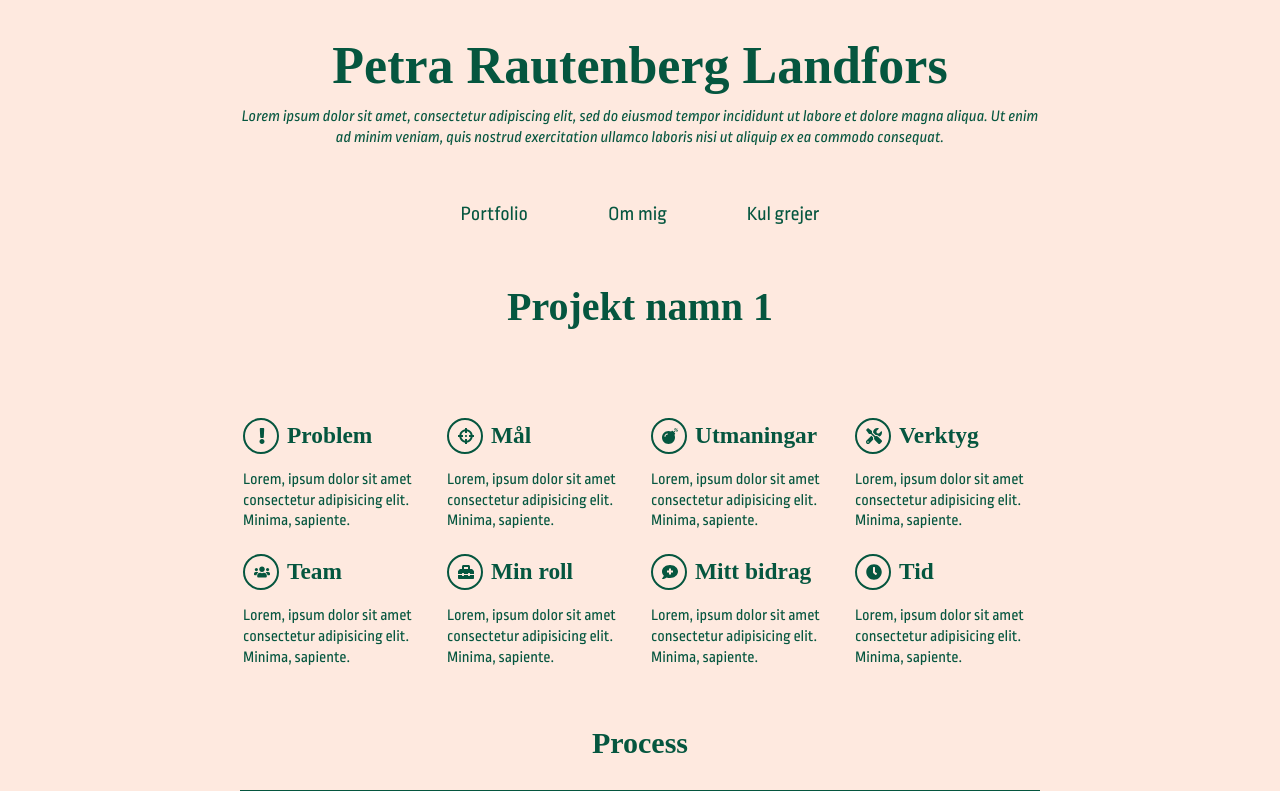
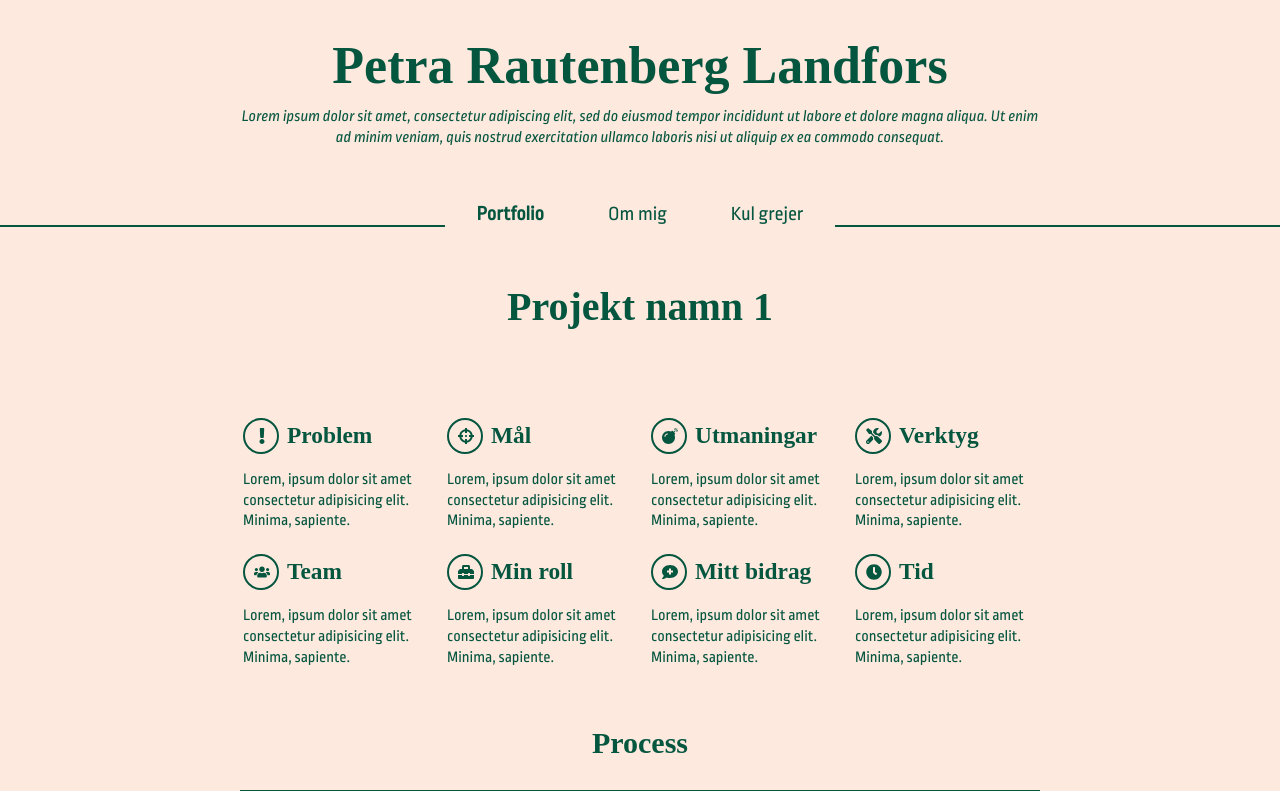
Before and after one commit to mrautenberg/petra-portfolio, a React (Create React App) app: page / in a window 1280 px wide. Shown: the top 791 px of the page. Built offline with nearby package versions, Linux system fonts and the light colour scheme; a web font is replaced by a local one.

Commit message:
navbar styling & hovereffect + dividers

```diff
--- a/src/App.css
+++ b/src/App.css
@@ -229,9 +229,20 @@ nav {
 }
 
 .nav-header {
+  position: relative;
   font-size: var(--fs-900);
   margin-bottom: 0.6em;
   margin-top: 0.3em;
+}
+
+.nav-link::after {
+    content: '';
+    width: 100%;
+    border-bottom: solid 2px var(--text-clr);
+    position: absolute;
+    left: 0;
+    z-index: 1;
+    top: 225px;
 }
 
 .nav-subheader {
@@ -246,9 +257,46 @@ nav {
   justify-content: center;
 }
 
-.nav-link > li + li {
-  margin-left: 2rem;
+.nav-link li:first-child,
+.nav-link li:nth-child(2),
+.nav-link li:last-child {
+  background-color: var(--clr-background);
+  width: auto;
+  display: inline-block;
+  z-index: 3;
+  padding: 0 2rem 0 2rem;
+  color: var(--text-clr);
+  position: relative;
+  margin: 0;
 }
+
+/* hover effect */
+/* https://codepen.io/maheshambure21/pen/QwXaRw?editors=1100 */
+
+nav ul li a,
+nav ul li a:after,
+nav ul li a:before {
+  transition: all .5s;
+}
+
+nav ul li a:after {
+  position: absolute;
+  bottom: 0;
+  left: 0;
+  right: 0;
+  margin: auto;
+  width: 0%;
+  content: '.';
+  color: transparent;
+  background: var(--text-clr);
+  height: 1.5px;
+}
+
+nav ul li a:hover:after {
+  width: 60%;
+}
+
+
 
 @media (min-width: 40em) {
   nav {
@@ -326,7 +374,7 @@ nav {
   padding: 18px;
 }
 
-/* Proect Grid */
+/* Project Grid */
 .project-grid {
   display: grid;
   grid-template-rows: repeat(2, 1fr);
@@ -373,3 +421,18 @@ i > svg {
   align-items: center;
   margin-bottom: 1rem;
 }
+
+.divider {
+  border-bottom: 3px solid var(--text-clr);
+}
+
+
+.divider-nav-list {
+  position: absolute;
+  z-index: 2;
+}
+
+/* KOLLA HUR HOVER & ACTIVE SKA SE UT */
+.selected {
+  font-weight: bold;
+}
--- a/src/components/Navbar.js
+++ b/src/components/Navbar.js
@@ -14,19 +14,35 @@ const Navbar = () => {
         </p>
       </div>
       <nav>
+        <div>
           <ul className="nav-link">
             <li>
-            <NavLink to="/">Portfolio</NavLink>
+              <NavLink
+                exact
+                to="/"
+                activeClassName="selected"
+              >
+                Portfolio</NavLink>
             </li>
             <li>
-            <NavLink exact to="/about">
+              <NavLink
+                exact
+                to="/about"
+                activeClassName="selected">
                 Om mig
               </NavLink>
             </li>
             <li>
-            <NavLink to="/etc">Kul grejer</NavLink>
+              <NavLink
+                exact
+                to="/etc"
+                activeClassName="selected"
+              >
+                Kul grejer
+              </NavLink>
             </li>
           </ul>
+        </div>
       </nav>
     </>
   )
--- a/src/components/Recomendation.js
+++ b/src/components/Recomendation.js
@@ -3,6 +3,7 @@ import buddy from "./buddy.jpeg"
 export default function Recomendation() {
   return (
     <div>
+      <div className="divider"></div>
       <h2>Recomendations</h2>
       <div>
         <img
@@ -11,6 +12,7 @@ export default function Recomendation() {
           alt="my friend" />
         <p>Wow, hon är bäst!</p>
       </div>
+      <div className="divider"></div>
     </div>
   )
 }
--- a/src/pages/ProjectPage.js
+++ b/src/pages/ProjectPage.js
@@ -2,7 +2,7 @@ import ProcessAccordion from "../components/ProcessAccordion"
 import Recomendation from "../components/Recomendation"
 
 // Icons in grid
-import { FaBomb, FaClock, FaCommentMedical, FaCrosshairs, FaExclamation, FaToolbox, FaTools, FaUsers, FaRegCircle } from "react-icons/fa";
+import { FaBomb, FaClock, FaCommentMedical, FaCrosshairs, FaExclamation, FaToolbox, FaTools, FaUsers } from "react-icons/fa";
 
 // Icons in process acc
 import { FaCubes, FaHeart, FaRegComments, FaRegEdit, FaRegLightbulb } from "react-icons/fa"
```
Lines whose indentation alone changed are shown as unchanged.
